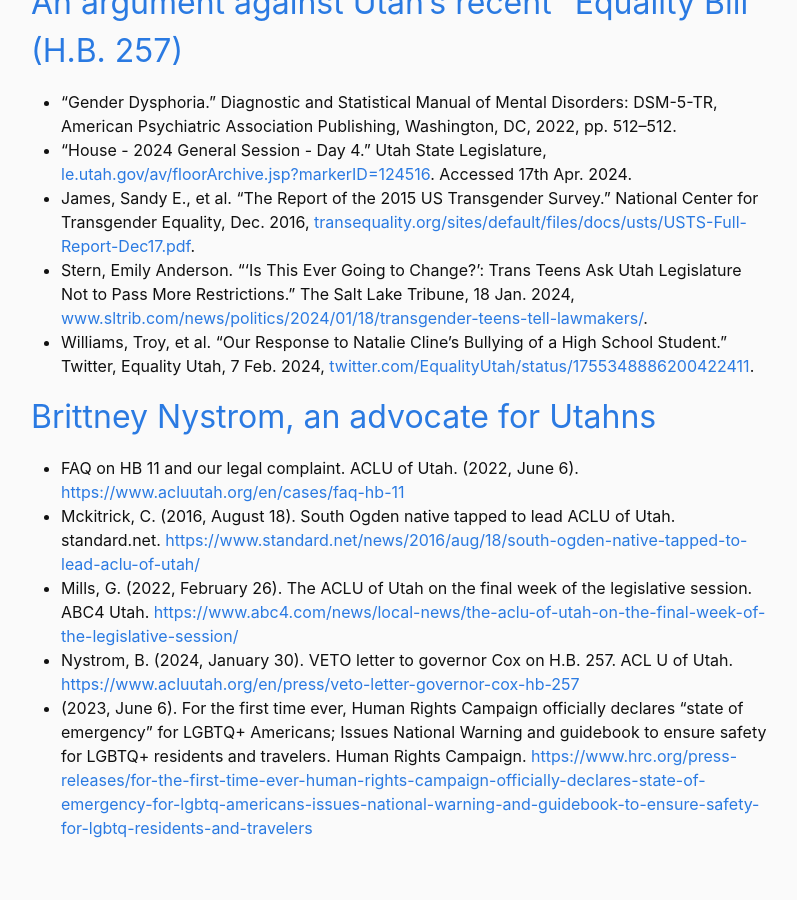
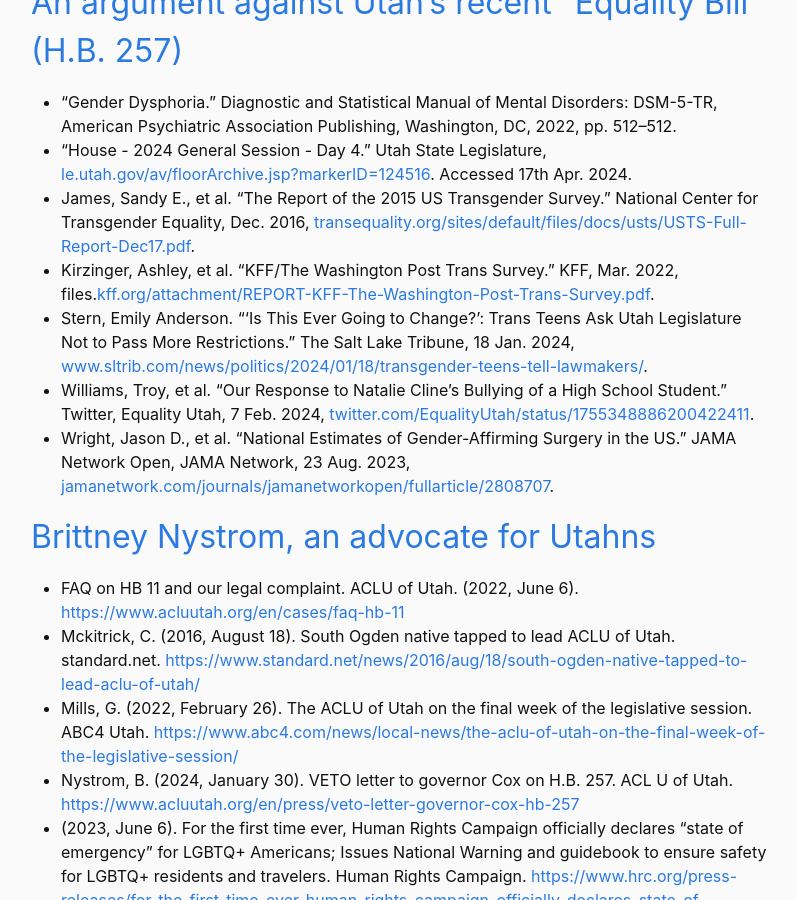
Before and after one commit to A-Duo/a-duo.github.io, a Jekyll site: the page built from citations.markdown, in a window 1280 px wide and 900 px high, scrolled down 719 px. Shown: the whole window, without its empty margins (239-1036 px from the left). Built offline with Jekyll 4.4.1, drawn with Linux system fonts in a browser that asks for light colours; nearby versions of some CDN libraries.

Commit message:
Updated citations on opinion piece and citation page as 2 were missing.

```diff
--- a/citations.markdown
+++ b/citations.markdown
@@ -16,8 +16,10 @@
 - “Gender Dysphoria.” Diagnostic and Statistical Manual of Mental Disorders: DSM-5-TR, American Psychiatric Association Publishing, Washington, DC, 2022, pp. 512–512.
 - “House - 2024 General Session - Day 4.” Utah State Legislature, [le.utah.gov/av/floorArchive.jsp?markerID=124516](le.utah.gov/av/floorArchive.jsp?markerID=124516). Accessed 17th Apr. 2024.
 - James, Sandy E., et al. “The Report of the 2015 US Transgender Survey.” National Center for Transgender Equality, Dec. 2016, [transequality.org/sites/default/files/docs/usts/USTS-Full-Report-Dec17.pdf](transequality.org/sites/default/files/docs/usts/USTS-Full-Report-Dec17.pdf).
+- Kirzinger, Ashley, et al. “KFF/The Washington Post Trans Survey.” KFF, Mar. 2022, files.[kff.org/attachment/REPORT-KFF-The-Washington-Post-Trans-Survey.pdf](kff.org/attachment/REPORT-KFF-The-Washington-Post-Trans-Survey.pdf).
 - Stern, Emily Anderson. “‘Is This Ever Going to Change?’: Trans Teens Ask Utah Legislature Not to Pass More Restrictions.” The Salt Lake Tribune, 18 Jan. 2024, [www.sltrib.com/news/politics/2024/01/18/transgender-teens-tell-lawmakers/](www.sltrib.com/news/politics/2024/01/18/transgender-teens-tell-lawmakers/).
 - Williams, Troy, et al. “Our Response to Natalie Cline’s Bullying of a High School Student.” Twitter, Equality Utah, 7 Feb. 2024, [twitter.com/EqualityUtah/status/1755348886200422411](twitter.com/EqualityUtah/status/1755348886200422411).
+- Wright, Jason D., et al. “National Estimates of Gender-Affirming Surgery in the US.” JAMA Network Open, JAMA Network, 23 Aug. 2023, [jamanetwork.com/journals/jamanetworkopen/fullarticle/2808707](jamanetwork.com/journals/jamanetworkopen/fullarticle/2808707).
 
 ## [Brittney Nystrom, an advocate for Utahns](/profile/2024/04/15/profile.html)
 - FAQ on HB 11 and our legal complaint. ACLU of Utah. (2022, June 6). [https://www.acluutah.org/en/cases/faq-hb-11](https://www.acluutah.org/en/cases/faq-hb-11)
```
Also changed, not shown: _posts/2024-04-17-hb-257.markdown (+5 -3 lines).
